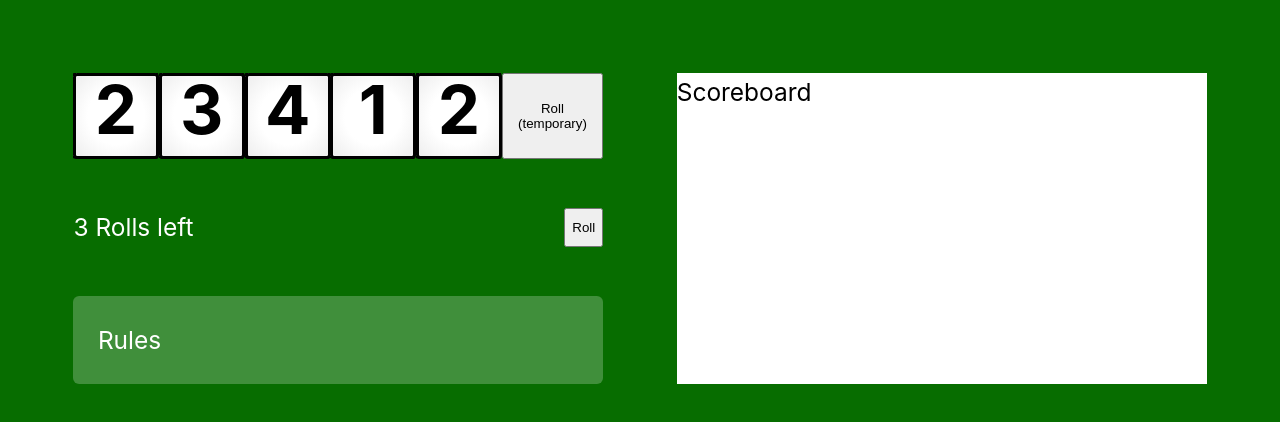
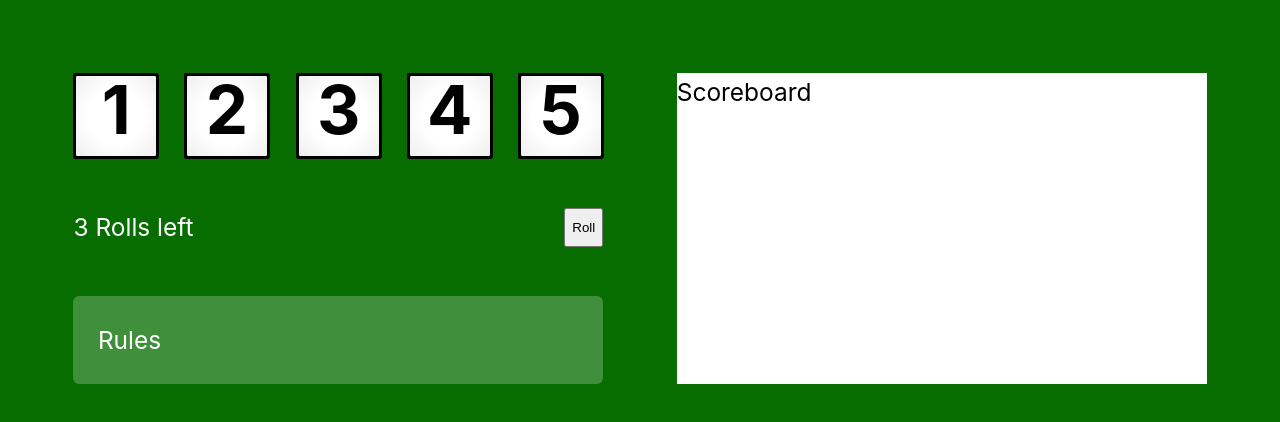
Before and after one commit to segovia94/yacht-game, a Vue app: page / in a window 1280 px wide. Shown: the top 422 px of the page. Built offline with nearby package versions, Linux system fonts and the light colour scheme.

Commit message:
roll click states

```diff
--- a/src/components/TheActions.vue
+++ b/src/components/TheActions.vue
@@ -1,13 +1,32 @@
 <template>
   <div class="game-actions">
-    <div>3 Rolls left</div>
-    <button>Roll</button>
+    <div>{{ rollsRemaining }} Rolls left</div>
+    <button v-if="rollsRemaining" @click="roll">Roll</button>
+    <div v-else>
+      Choose a point category
+    </div>
   </div>
 </template>
 
 <script>
+import { mapState } from "vuex";
+
 export default {
-  name: "TheActions"
+  name: "TheActions",
+
+  computed: mapState(["rollsRemaining"]),
+
+  methods: {
+    roll() {
+      const newRoll = [];
+      for (let i = 0; i < 5; i++) {
+        const randomNum = Math.floor(Math.random() * 6) + 1;
+        newRoll.push(randomNum);
+      }
+      this.$store.commit("setDiceRoll", newRoll);
+      this.$store.commit("decreaseRollsRemaining");
+    },
+  },
 };
 </script>
 
--- a/src/components/TheDice.vue
+++ b/src/components/TheDice.vue
@@ -1,35 +1,21 @@
 <template>
   <div class="dice-container">
-    <SingleDice v-for="(roll, index) in rolls" :key="index" :side="roll" />
-    <button @click="roll">Roll (temporary)</button>
+    <SingleDice v-for="(roll, index) in diceRoll" :key="index" :side="roll" />
   </div>
 </template>
 
 <script>
+import { mapState } from "vuex";
 import SingleDice from "@/components/SingleDice";
 
 export default {
   name: "TheDice",
 
   components: {
-    SingleDice
+    SingleDice,
   },
 
-  data() {
-    return {
-      rolls: [2, 3, 4, 1, 2]
-    };
-  },
-
-  methods: {
-    roll() {
-      this.rolls.length = 0;
-      for (let i = 0; i < 5; i++) {
-        const randomNum = Math.floor(Math.random() * 6) + 1;
-        this.rolls.push(randomNum);
-      }
-    }
-  }
+  computed: mapState(["diceRoll"]),
 };
 </script>
 
--- a/src/store/index.js
+++ b/src/store/index.js
@@ -4,8 +4,26 @@ import Vuex from "vuex";
 Vue.use(Vuex);
 
 export default new Vuex.Store({
-  state: {},
-  mutations: {},
+  state: {
+    diceRoll: [1, 2, 3, 4, 5],
+    rollsRemaining: 3
+  },
+
+  mutations: {
+    setDiceRoll(state, payload) {
+      state.diceRoll = payload;
+    },
+
+    decreaseRollsRemaining(state) {
+      state.rollsRemaining--;
+    },
+
+    resetRollsRemaining(state) {
+      state.rollsRemaining = 3;
+    }
+  },
+
   actions: {},
+
   modules: {}
 });
```
